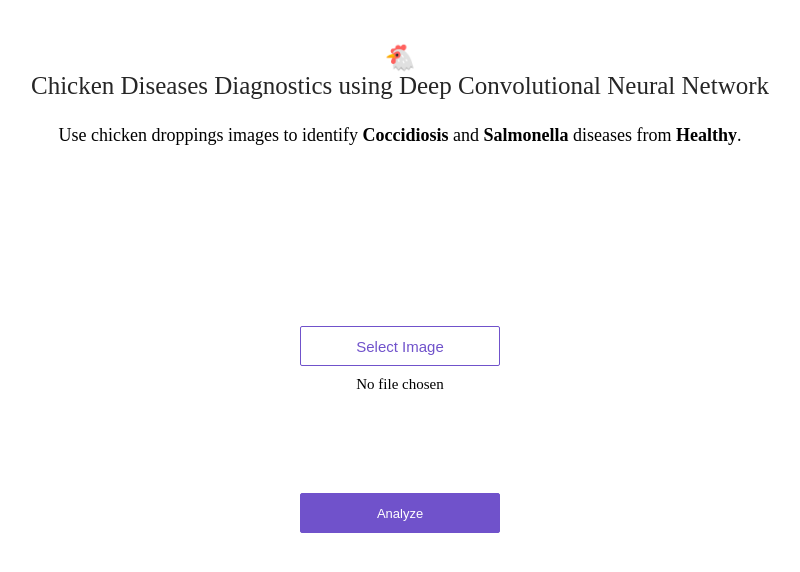
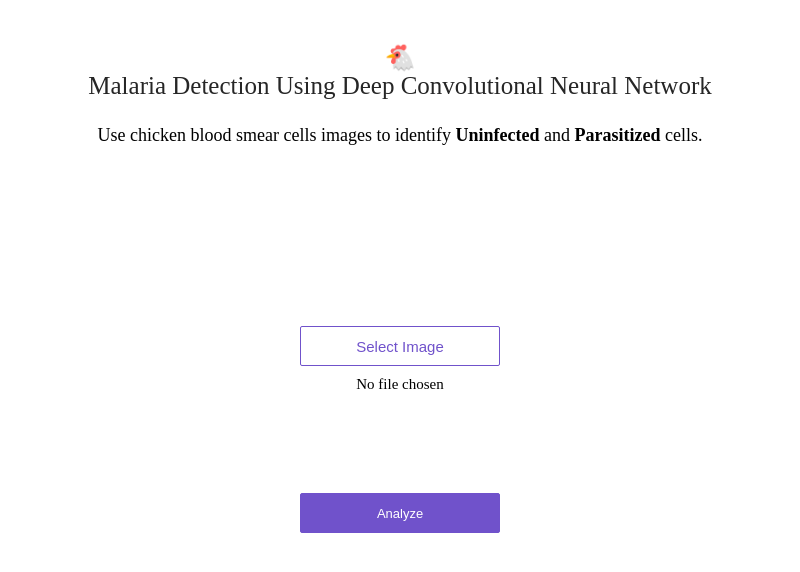
Before and after one commit to tumainilyimo/malaria, a plain HTML site: page app/view/index.html in a window 1280 px wide. Shown: the whole page, without its empty margins (240-1040 px from the left). Drawn offline with Linux system fonts and the light colour scheme.

Commit message:
Update index.html

```diff
--- a/app/view/index.html
+++ b/app/view/index.html
@@ -7,9 +7,9 @@
 <body>
 <div>
   <div class='center'>
-    <div class='title'>🐔</br>Chicken Diseases Diagnostics using Deep Convolutional Neural Network</div>
+    <div class='title'>🐔</br>Malaria Detection Using Deep Convolutional Neural Network</div>
     <p>
-      Use chicken droppings images to identify <strong>Coccidiosis </strong> and <strong>Salmonella</strong> diseases from <strong> Healthy</strong>.
+      Use chicken blood smear cells images to identify <strong>Uninfected </strong> and <strong>Parasitized </strong> cells.
     </p>
     <div class='content'>
       <div class='no-display'>
```
